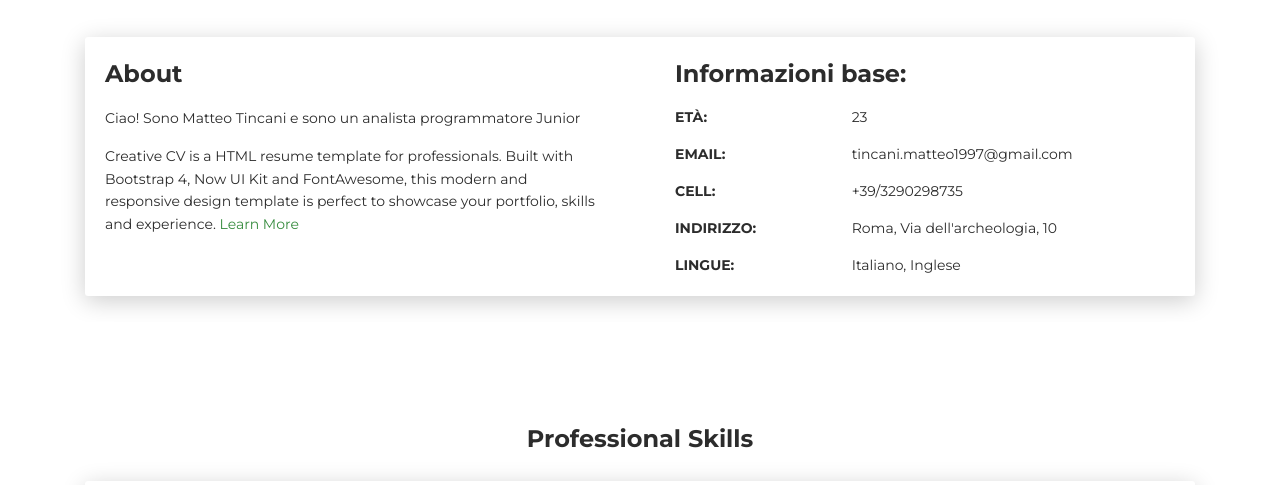
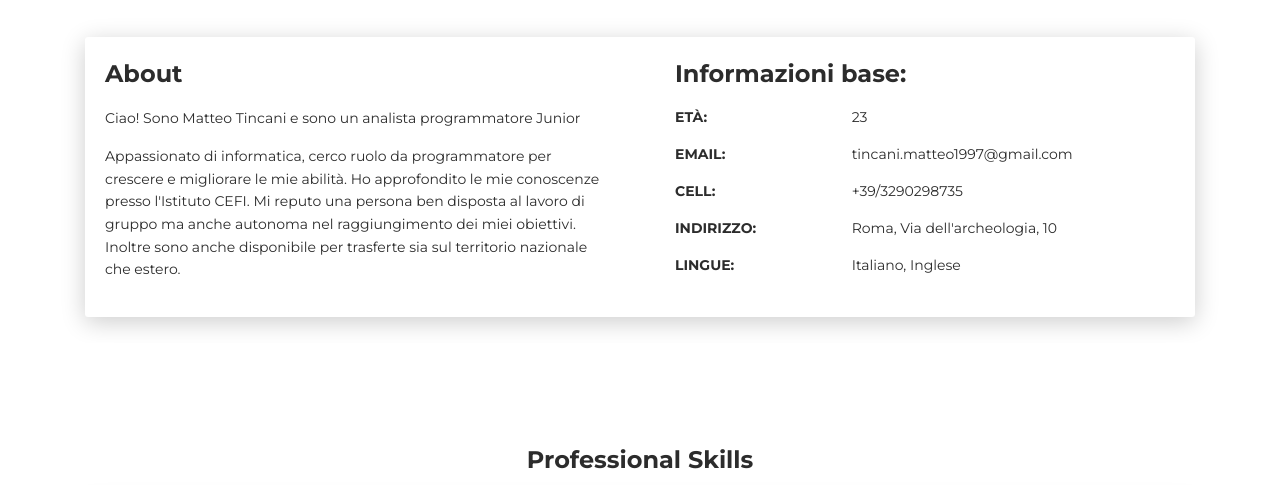
Before and after one commit to Tincani/tincani.github.io, a plain HTML site: page index.html in a window 1280 px wide. Shown: the part 583-1068 px from the top of the page. Drawn offline with Linux system fonts and the light colour scheme.

Commit message:
altre modifiche info base

```diff
--- a/index.html
+++ b/index.html
@@ -69,7 +69,10 @@
           <div class="card-body">
             <div class="h4 mt-0 title">About</div>
             <p>Ciao! Sono Matteo Tincani e sono un analista programmatore Junior</p>
-            <p>Creative CV is a HTML resume template for professionals. Built with Bootstrap 4, Now UI Kit and FontAwesome, this modern and responsive design template is perfect to showcase your portfolio, skills and experience. <a href="https://templateflip.com/templates/creative-cv/" target="_blank">Learn More</a></p>
+            <p>Appassionato di informatica, cerco ruolo da programmatore per crescere e migliorare le mie
+              abilità. Ho approfondito le mie conoscenze presso l&#39;Istituto CEFI. Mi reputo una persona ben
+              disposta al lavoro di gruppo ma anche autonoma nel raggiungimento dei miei obiettivi. Inoltre
+              sono anche disponibile per trasferte sia sul territorio nazionale che estero.</p>
           </div>
         </div>
         <div class="col-lg-6 col-md-12">
```
